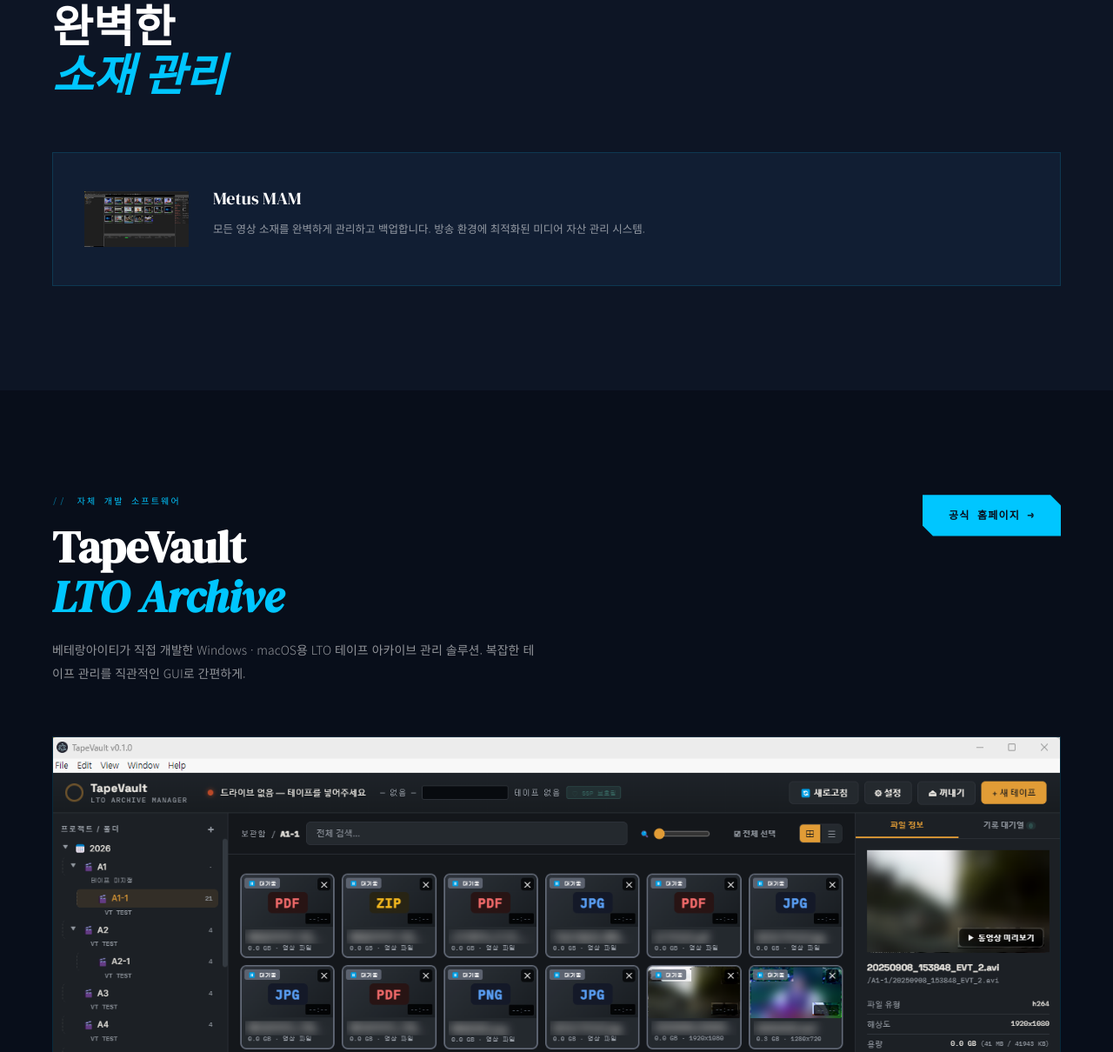
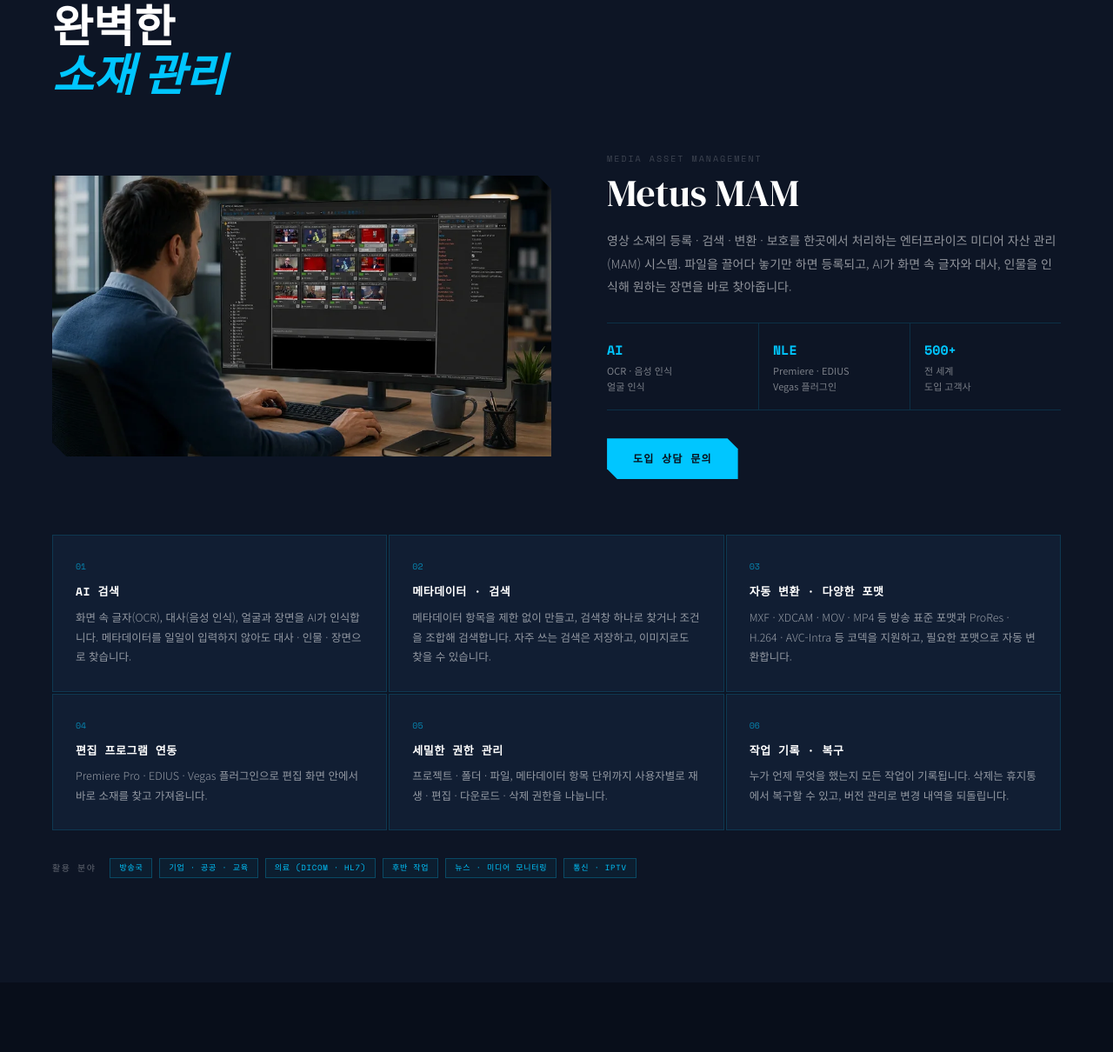
Before and after one commit to danielsanam-ai/veteranit-homepage, a plain HTML site: page index.html in a window 1280 px wide. Shown: the part 5212-6422 px from the top of the page at 87% size. Drawn offline with nearby package versions, Linux system fonts and the light colour scheme.

Commit message:
Expand Metus MAM section with details from metus.com
- Replace the one-line Metus card with an intro (image, lead text,
  AI / NLE / 500+ highlights, 도입 상담 CTA)
- Six feature tiles: AI 검색, 메타데이터·검색, 자동 변환·포맷,
  편집 프로그램 연동, 권한 관리, 작업 기록·복구
- 활용 분야 tags; new product image from metus.com (WebP)
- Drop unused .sw-* styles and old metus.png

Co-Authored-By: Claude Opus 5.5 <noreply@anthropic.com>

```diff
--- a/index.html
+++ b/index.html
@@ -679,40 +679,99 @@ section { position: relative; overflow: hidden; }
   padding: 120px 60px;
   background: var(--bg2);
 }
-.sw-grid {
+.mam-head {
   display: grid;
-  grid-template-columns: 1fr 1fr;
-  gap: 48px;
+  grid-template-columns: 1.1fr 1fr;
+  gap: 64px;
+  align-items: center;
   margin-top: 60px;
 }
-.sw-card {
+.mam-img { position: relative; }
+.mam-img img {
+  width: 100%;
+  display: block;
+  clip-path: polygon(0 0,calc(100% - 16px) 0,100% 16px,100% 100%,16px 100%,0 calc(100% - 16px));
+  filter: brightness(0.92);
+}
+.mam-img::after {
+  content: '';
+  position: absolute;
+  inset: -1px;
+  background: linear-gradient(135deg, var(--cyan) 0%, transparent 40%);
+  clip-path: polygon(0 0,calc(100% - 16px) 0,100% 16px,100% 100%,16px 100%,0 calc(100% - 16px));
+  z-index: -1;
+}
+.mam-name {
+  font-family: var(--ff-head);
+  font-size: clamp(32px, 3.4vw, 44px);
+  line-height: 1.1;
+  margin: 8px 0 16px;
+}
+.mam-lead {
+  font-size: 14px;
+  font-weight: 300;
+  line-height: 1.9;
+  color: var(--gray);
+  margin-bottom: 28px;
+}
+.mam-keys {
   display: grid;
-  grid-template-columns: auto 1fr;
-  gap: 28px;
-  align-items: start;
-  padding: 36px;
+  grid-template-columns: repeat(3, 1fr);
+  border-top: 1px solid var(--border);
+  border-bottom: 1px solid var(--border);
+  margin-bottom: 32px;
+}
+.mam-key { padding: 18px 16px 18px 0; }
+.mam-key + .mam-key { padding-left: 16px; border-left: 1px solid var(--border); }
+.mam-key-n {
+  font-family: var(--ff-mono);
+  font-size: 15px;
+  font-weight: 700;
+  color: var(--cyan);
+  margin-bottom: 4px;
+}
+.mam-key-l { font-size: 11px; line-height: 1.6; color: rgba(255,255,255,0.45); }
+.mam-grid {
+  display: grid;
+  grid-template-columns: repeat(3, 1fr);
+  gap: 2px;
+  margin-top: 64px;
+}
+.mam-feat {
   background: var(--bg3);
   border: 1px solid var(--border);
+  padding: 28px 26px;
   transition: border-color .2s;
 }
-.sw-card:hover { border-color: var(--cyan); }
-.sw-card:only-child { grid-column: 1 / -1; }
-.sw-img {
-  width: 120px;
-  height: 80px;
-  object-fit: contain;
-  filter: brightness(0.9);
-}
-.sw-name {
-  font-family: var(--ff-head);
-  font-size: 20px;
+.mam-feat:hover { border-color: var(--cyan); }
+.mam-feat-n {
+  font-family: var(--ff-mono);
+  font-size: 10px;
+  color: var(--cyan);
+  opacity: 0.6;
+  margin-bottom: 10px;
+}
+.mam-feat-t {
+  font-family: var(--ff-mono);
+  font-size: 13px;
+  font-weight: 700;
+  letter-spacing: 0.04em;
   margin-bottom: 8px;
 }
-.sw-desc {
-  font-size: 12.5px;
-  font-weight: 300;
-  line-height: 1.75;
-  color: var(--gray);
+.mam-feat-d { font-size: 12.5px; font-weight: 300; line-height: 1.8; color: var(--gray); }
+.mam-uses {
+  display: flex;
+  flex-wrap: wrap;
+  align-items: center;
+  gap: 8px;
+  margin-top: 32px;
+}
+.mam-uses-l {
+  font-family: var(--ff-mono);
+  font-size: 10px;
+  letter-spacing: 0.15em;
+  color: rgba(255,255,255,0.35);
+  margin-right: 8px;
 }
 
 /* ═══════════════════════════════
@@ -1058,9 +1117,11 @@ footer {
   .products-grid { grid-template-columns: 1fr; }
   .products-header { flex-direction: column; align-items: flex-start; gap: 24px; }
   .delivery-grid { grid-template-columns: repeat(2,1fr); }
-  .sw-grid { grid-template-columns: 1fr; padding: 80px 28px; }
   .software { padding: 80px 28px; }
-  .sw-card { grid-template-columns: 1fr; }
+  .mam-head { grid-template-columns: 1fr; gap: 36px; margin-top: 40px; }
+  .mam-grid { grid-template-columns: 1fr; margin-top: 40px; }
+  .mam-keys { grid-template-columns: 1fr; }
+  .mam-key + .mam-key { padding-left: 0; border-left: none; border-top: 1px solid var(--border); }
   .footer { grid-template-columns: 1fr; padding: 40px 28px; }
   .footer-right { align-items: flex-start; }
   .delivery { padding: 80px 28px; }
@@ -1440,16 +1501,62 @@ nav {
 <section class="software reveal">
   <p class="sec-label">관리 소프트웨어</p>
   <h2 class="sec-title">완벽한<br><em>소재 관리</em></h2>
-  <div class="sw-grid">
-    <div class="sw-card">
-      <img class="sw-img"
-        src="./img/software/metus.png"
-        alt="Metus MAM">
-      <div>
-        <div class="sw-name">Metus MAM</div>
-        <div class="sw-desc">모든 영상 소재를 완벽하게 관리하고 백업합니다. 방송 환경에 최적화된 미디어 자산 관리 시스템.</div>
-      </div>
-    </div>
+  <div class="mam-head">
+    <div class="mam-img">
+      <img src="./img/software/metus-mam.webp" alt="Metus MAM으로 영상 소재를 관리하는 화면" loading="lazy">
+    </div>
+    <div>
+      <div class="prod-num">MEDIA ASSET MANAGEMENT</div>
+      <div class="mam-name">Metus MAM</div>
+      <p class="mam-lead">영상 소재의 등록 · 검색 · 변환 · 보호를 한곳에서 처리하는 엔터프라이즈 미디어 자산 관리(MAM) 시스템. 파일을 끌어다 놓기만 하면 등록되고, AI가 화면 속 글자와 대사, 인물을 인식해 원하는 장면을 바로 찾아줍니다.</p>
+      <div class="mam-keys">
+        <div class="mam-key"><div class="mam-key-n">AI</div><div class="mam-key-l">OCR · 음성 인식<br>얼굴 인식</div></div>
+        <div class="mam-key"><div class="mam-key-n">NLE</div><div class="mam-key-l">Premiere · EDIUS<br>Vegas 플러그인</div></div>
+        <div class="mam-key"><div class="mam-key-n">500+</div><div class="mam-key-l">전 세계<br>도입 고객사</div></div>
+      </div>
+      <a href="#contact" class="btn-primary">도입 상담 문의</a>
+    </div>
+  </div>
+  <div class="mam-grid">
+    <div class="mam-feat">
+      <div class="mam-feat-n">01</div>
+      <div class="mam-feat-t">AI 검색</div>
+      <div class="mam-feat-d">화면 속 글자(OCR), 대사(음성 인식), 얼굴과 장면을 AI가 인식합니다. 메타데이터를 일일이 입력하지 않아도 대사 · 인물 · 장면으로 찾습니다.</div>
+    </div>
+    <div class="mam-feat">
+      <div class="mam-feat-n">02</div>
+      <div class="mam-feat-t">메타데이터 · 검색</div>
+      <div class="mam-feat-d">메타데이터 항목을 제한 없이 만들고, 검색창 하나로 찾거나 조건을 조합해 검색합니다. 자주 쓰는 검색은 저장하고, 이미지로도 찾을 수 있습니다.</div>
+    </div>
+    <div class="mam-feat">
+      <div class="mam-feat-n">03</div>
+      <div class="mam-feat-t">자동 변환 · 다양한 포맷</div>
+      <div class="mam-feat-d">MXF · XDCAM · MOV · MP4 등 방송 표준 포맷과 ProRes · H.264 · AVC-Intra 등 코덱을 지원하고, 필요한 포맷으로 자동 변환합니다.</div>
+    </div>
+    <div class="mam-feat">
+      <div class="mam-feat-n">04</div>
+      <div class="mam-feat-t">편집 프로그램 연동</div>
+      <div class="mam-feat-d">Premiere Pro · EDIUS · Vegas 플러그인으로 편집 화면 안에서 바로 소재를 찾고 가져옵니다.</div>
+    </div>
+    <div class="mam-feat">
+      <div class="mam-feat-n">05</div>
+      <div class="mam-feat-t">세밀한 권한 관리</div>
+      <div class="mam-feat-d">프로젝트 · 폴더 · 파일, 메타데이터 항목 단위까지 사용자별로 재생 · 편집 · 다운로드 · 삭제 권한을 나눕니다.</div>
+    </div>
+    <div class="mam-feat">
+      <div class="mam-feat-n">06</div>
+      <div class="mam-feat-t">작업 기록 · 복구</div>
+      <div class="mam-feat-d">누가 언제 무엇을 했는지 모든 작업이 기록됩니다. 삭제는 휴지통에서 복구할 수 있고, 버전 관리로 변경 내역을 되돌립니다.</div>
+    </div>
+  </div>
+  <div class="mam-uses">
+    <span class="mam-uses-l">활용 분야</span>
+    <span class="prod-tag">방송국</span>
+    <span class="prod-tag">기업 · 공공 · 교육</span>
+    <span class="prod-tag">의료 (DICOM · HL7)</span>
+    <span class="prod-tag">후반 작업</span>
+    <span class="prod-tag">뉴스 · 미디어 모니터링</span>
+    <span class="prod-tag">통신 · IPTV</span>
   </div>
 </section>
 
```
Also changed, not shown: img/software/metus-mam.webp (added), img/software/metus.png (deleted).
